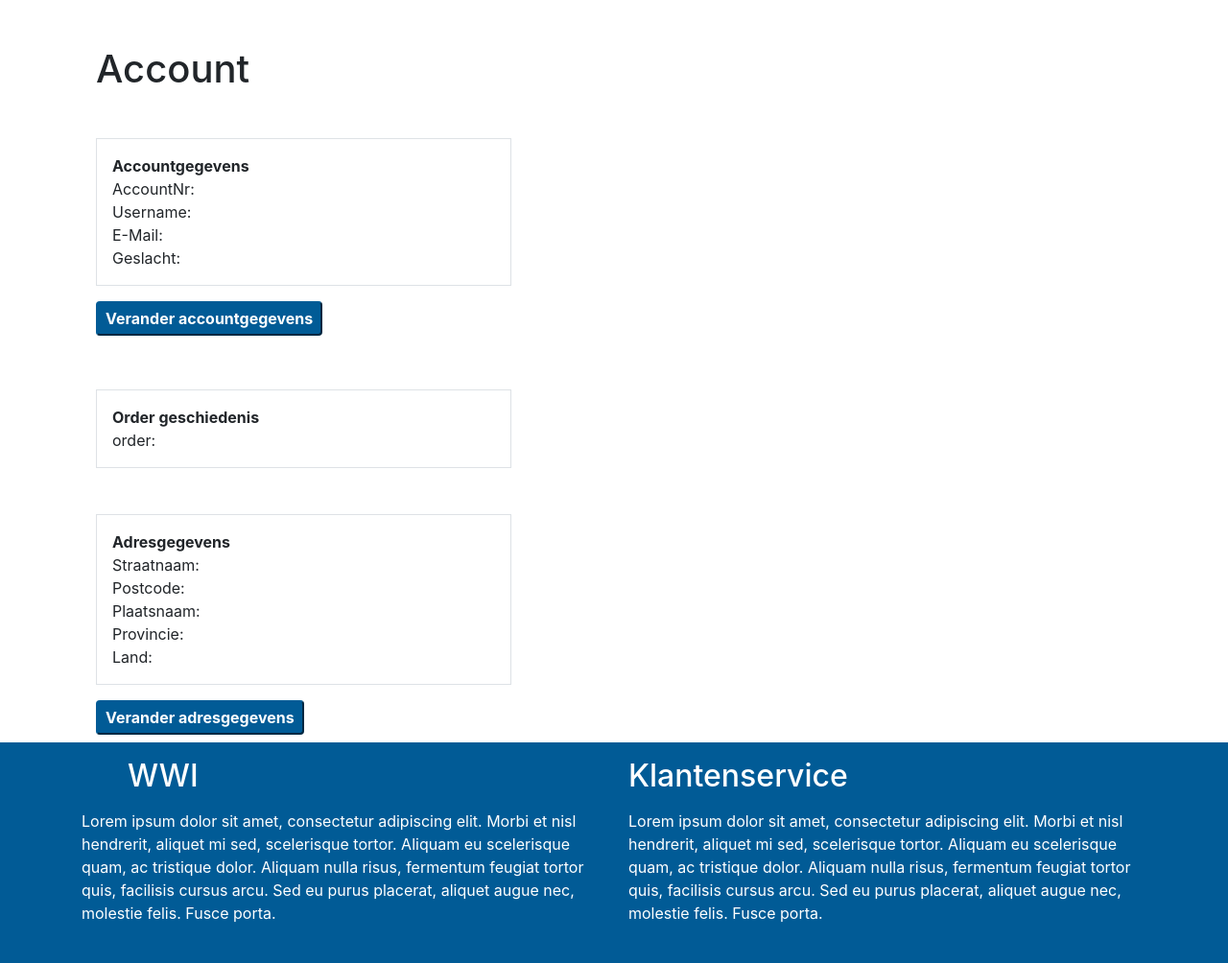
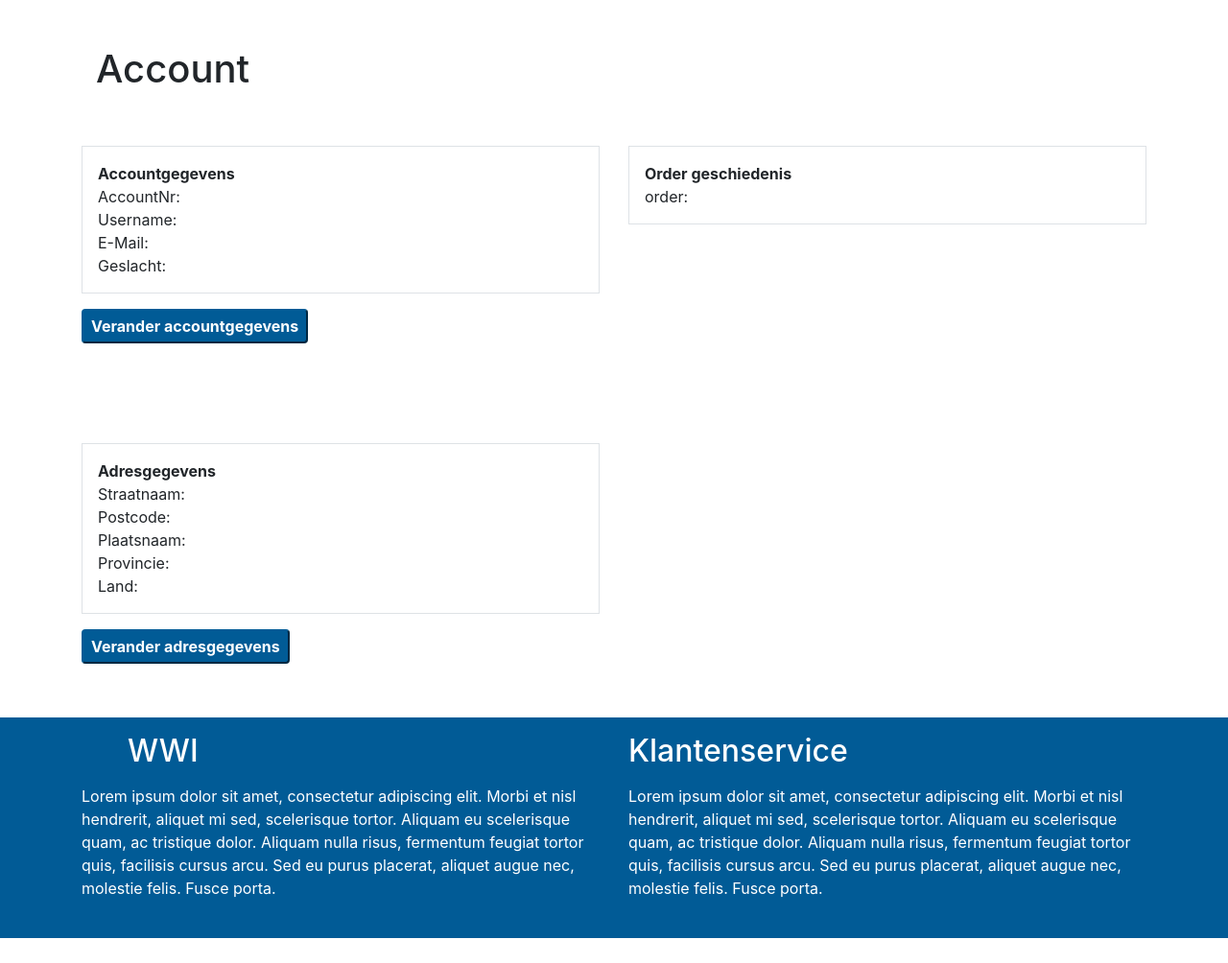
Before and after one commit to r8420/Webshop-Wide-World-Importers, a PHP site: page /Pages/account_page.php in a window 1280 px wide. Shown: the part 59-1063 px from the top of the page at 96% size. After the commit the page ends 1037 px from the top, so only its background shows below. Run offline with PHP 8.4, Linux system fonts and the light colour scheme; some libraries are stand-ins or nearby versions.

Commit message:
final account page

```diff
--- a/Pages/account_page.php
+++ b/Pages/account_page.php
@@ -1,13 +1,5 @@
-<?php
-?>
-<!--<!DOCTYPE html>-->
 <!--<head>-->
-<!--    <meta charset="UTF-8">-->
-<!--    <title>Account</title>-->
-<!--    <meta charset="UTF-8">-->
-<!--    <meta name="viewport" content="width=device-width, initial-scale=1.0">-->
-<!--    <link rel="stylesheet" type="text/css" href="/css/imports.css">-->
-<!--    <script src="/js/imports-dist.js"></script>-->
+<!--    <link rel="stylesheet" href="/css/imports.css">-->
 <!--</head>-->
 <?php
 include '../Modules/header.php'
@@ -16,8 +8,8 @@ include '../Modules/header.php'
     <div class="col-sm-10 mt-5">
         <h1>Account</h1>
     </div>
-    <div class="row-fluid">
-        <div class="col-sm-5 mt-5 ">
+    <div class="row">
+        <div class="col-md-6 mt-5 mb-5 ">
             <p class="border p-3"><strong>Accountgegevens</strong><br>
                 AccountNr:<br>
                 Username:<br>
@@ -27,12 +19,14 @@ include '../Modules/header.php'
             <button class="mb-2 btn-primary pt-1 pb-1 pl-2 px-2 rounded"><strong>Verander accountgegevens</strong>
             </button>
         </div>
-        <div class="col-sm-5 mt-5  ">
+        <div class="col-md-6 mt-5 mb-5 ">
             <p class="border p-3"><strong>Order geschiedenis</strong><br>
                 order:
             </p>
         </div>
-        <div class="col-sm-5 mt-5 ">
+    </div>
+    <div class="row">
+        <div class="col-6 mt-5 mb-5 ">
             <p class="border p-3"><strong>Adresgegevens</strong><br>
                 Straatnaam:<br>
                 Postcode:<br>
```
